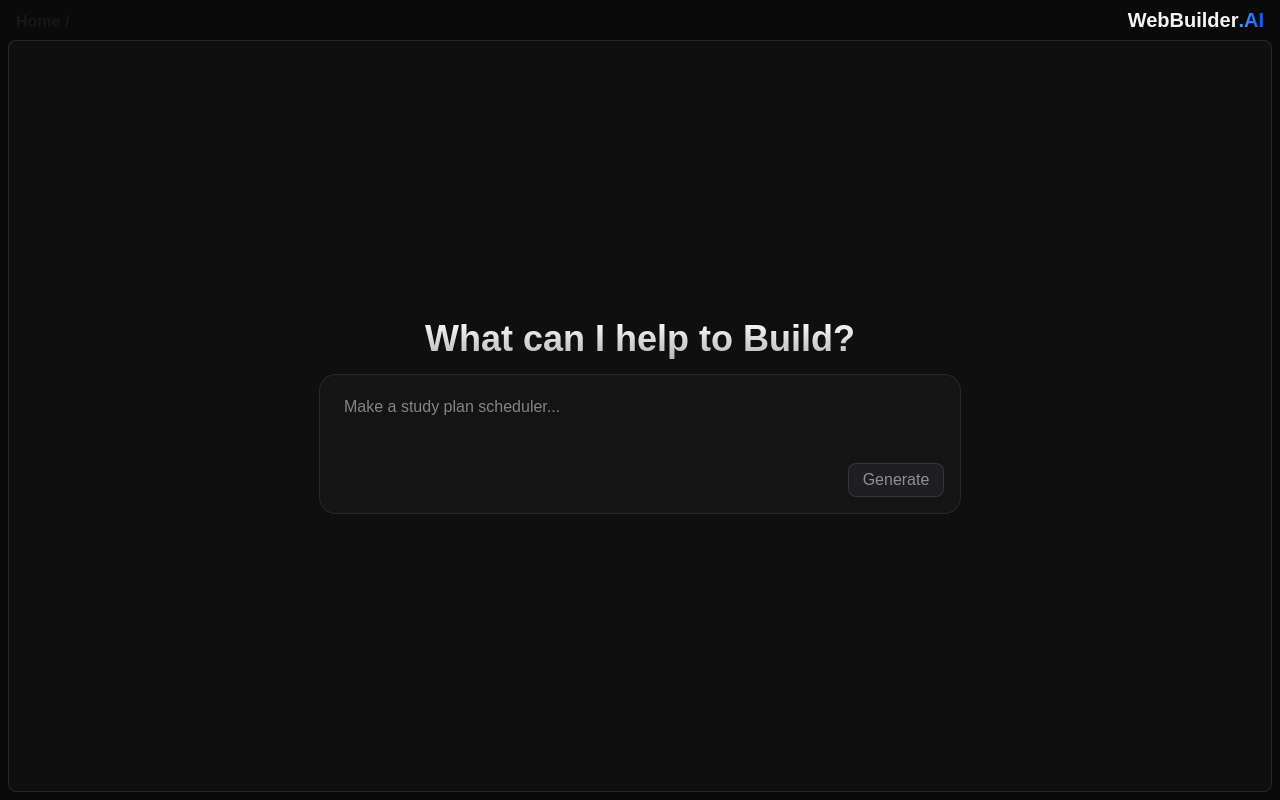
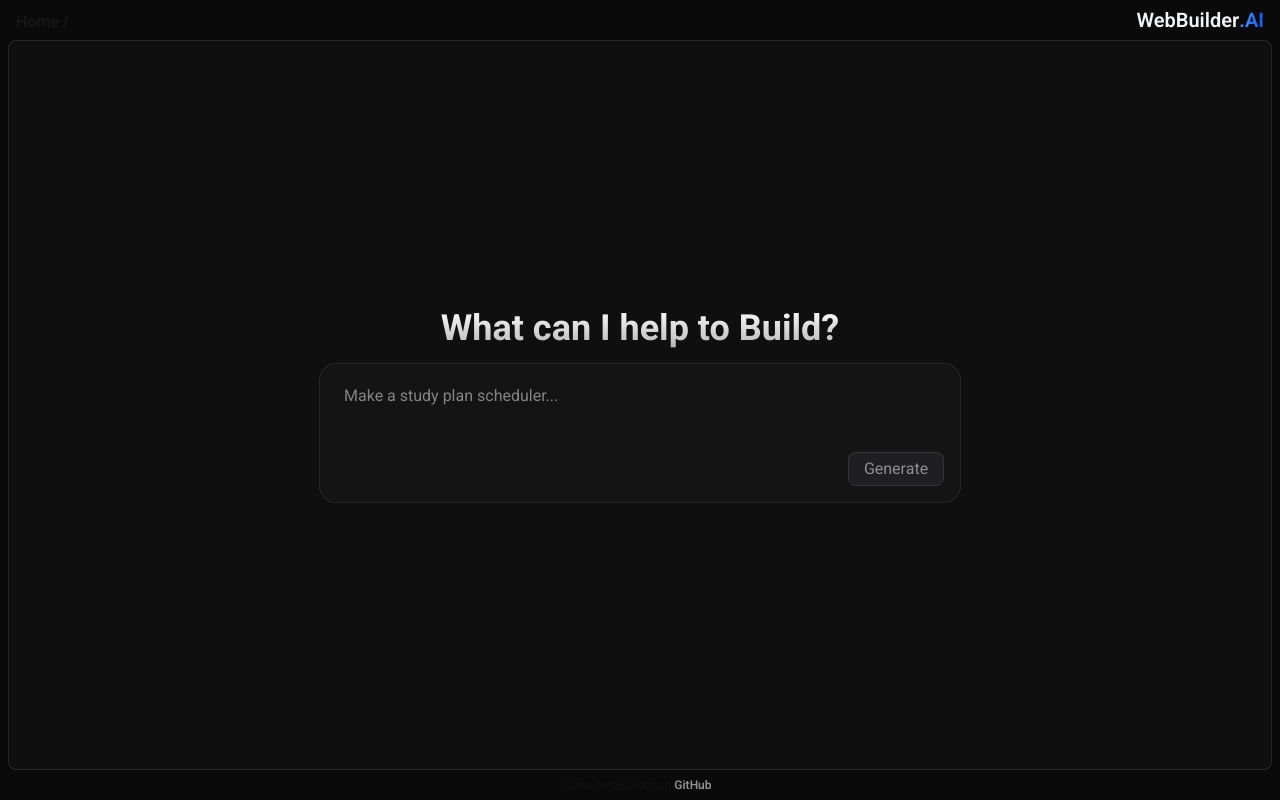
Before and after one commit to basith-ahmed/web-builder, a Next.js app in the folder frontend/: page / in a window 1280 px wide. Built offline with nearby package versions, Linux system fonts and the light colour scheme.

Commit message:
feat: utility updates and ui changes

```diff
--- a/frontend/src/app/builder/page.tsx
+++ b/frontend/src/app/builder/page.tsx
@@ -270,6 +270,12 @@ function BuilderContent() {
               value={userPrompt}
               onChange={(e) => setUserPrompt(e.target.value)}
               placeholder="Add a new feature..."
+              onKeyDown={(e) => {
+                if (e.key === "Enter" && !e.shiftKey) {
+                  e.preventDefault();
+                  handleSend();
+                }
+              }}
               className="resize-none py-3 px-4 w-full text-gray-100 bg-transparent focus:ring-0 focus:outline-none"
             />
             <button
--- a/frontend/src/app/globals.css
+++ b/frontend/src/app/globals.css
@@ -1,3 +1,4 @@
+@import url('https://fonts.googleapis.com/css2?family=Roboto:ital,wght@0,100..900;1,100..900&display=swap');
 @import "tailwindcss";
 
 :root {
@@ -22,7 +23,13 @@
 body {
   background: var(--background);
   color: var(--foreground);
-  font-family: Arial, Helvetica, sans-serif;
+  font-family: "Roboto";
+  font-family: "Roboto", sans-serif;
+  font-optical-sizing: auto;
+  font-weight: 400;
+  font-style: normal;
+  font-variation-settings:
+    "wdth" 100;
 }
 
 ::-webkit-scrollbar {
--- a/frontend/src/app/page.tsx
+++ b/frontend/src/app/page.tsx
@@ -18,7 +18,9 @@ export default function Home() {
     <div className="h-screen flex flex-col items-center justify-center bg-[#0a0a0a]">
       <header className="flex w-full justify-between items-center border-white/10 px-4 py-1.5">
         <p className="mt-1 truncate max-w-96 text-md">
-          <a href="" className="mr-1 font-semibold">Home /</a>
+          <a href="" className="mr-1 font-semibold">
+            Home /
+          </a>
         </p>
         <h1 className="flex items-center text-xl font-semibold text-gray-100">
           WebBuilder
@@ -27,7 +29,7 @@ export default function Home() {
           </span>
         </h1>
       </header>
-      <div className="h-full w-full p-2 pt-0 flex items-center justify-center">
+      <div className="h-full w-full p-2 pb-0 pt-0 flex items-center justify-center">
         <div className="space-y-4 w-full h-full bg-[#0f0f10] border border-white/10 rounded-lg flex flex-col items-center justify-center">
           <h1 className="font-bold text-4xl text-transparent bg-clip-text bg-gradient-to-b from-white to-white/70">
             What can I help to Build?
@@ -40,6 +42,12 @@ export default function Home() {
               value={prompt}
               onChange={(e) => setPrompt(e.target.value)}
               placeholder="Make a study plan scheduler..."
+              onKeyDown={(e) => {
+                if (e.key === "Enter" && !e.shiftKey) {
+                  e.preventDefault();
+                  handleSubmit(e as any);
+                }
+              }}
               className="resize-none py-3 px-4 w-full text-gray-100 bg-transparent focus:ring-0 focus:outline-none"
             />
             <button
@@ -55,6 +63,16 @@ export default function Home() {
           </form>
         </div>
       </div>
+      <div className="text-center text-[12px] my-1.5 opacity-55">
+        View WebBuilder on{" "}
+        <a
+          href="https://github.com/basith-ahmed/web-builder"
+          className="text-white font-semibold hover:underline"
+        >
+          GitHub
+        </a>
+        .
+      </div>
     </div>
   );
 }
--- a/frontend/src/components/CodeEditor.tsx
+++ b/frontend/src/components/CodeEditor.tsx
@@ -9,8 +9,8 @@ interface CodeEditorProps {
 export function CodeEditor({ file }: CodeEditorProps) {
   if (!file) {
     return (
-      <div className="h-full w-full flex items-center justify-center text-gray-400">
-        Select a file to view its contents
+      <div className="h-full w-full flex items-center justify-center text-white/50">
+        Select a file to view its contents.
       </div>
     );
   }
--- a/frontend/src/components/FileExplorer.tsx
+++ b/frontend/src/components/FileExplorer.tsx
@@ -66,10 +66,10 @@ function FileNode({ item, depth, onFileClick }: FileNodeProps) {
 export function FileExplorer({ files, onFileSelect }: FileExplorerProps) {
   return (
     <div className="rounded-lg p-4 h-full overflow-auto bg-[#0a0a0a]">
-      <h2 className="text-lg font-semibold mb-4 flex items-center gap-2 text-gray-100">
+      {/* <h2 className="text-lg font-semibold mb-4 flex items-center gap-2 text-gray-100">
         <FolderTree className="w-5 h-5" />
         File Explorer
-      </h2>
+      </h2> */}
       <div className="space-y-1">
         {files.slice().reverse().map((file, index) => (
           <FileNode
--- a/frontend/src/components/PreviewFrame.tsx
+++ b/frontend/src/components/PreviewFrame.tsx
@@ -41,12 +41,12 @@ export function PreviewFrame({ webContainer }: PreviewFrameProps) {
   }, [main, webContainer]);
 
   return (
-    <div className="h-full flex flex-col items-center justify-center text-gray-400">
+    <div className="h-full flex flex-col items-center justify-center text-white/50">
       {!url && (
-        <div className="text-center flex flex-col items-center justify-center">
-          <LoaderIcon className="animate-spin w-6 h-6" />
-          <p className="mb-2">Loading...</p>
-        </div>
+        <p className="mb-2 flex flex-col items-center gap-0.5">
+        <LoaderIcon className="animate-spin w-6 h-6" />
+          Loading Preview
+        </p>
       )}
       {url && (
         <>
--- a/frontend/src/components/StepsList.tsx
+++ b/frontend/src/components/StepsList.tsx
@@ -11,7 +11,10 @@ export function StepsList({ steps }: StepsListProps) {
     <div className="rounded-lg p-4 h-full overflow-auto mx-8">
       <div className="absolute top-0 left-0 right-0 h-16 z-10 bg-gradient-to-b from-[#0f0f10] to-transparent pointer-events-none" />
       <h2 className="text-lg font-semibold mb-4 text-gray-100 mt-10">
-        Build Steps
+        Building
+        <span className="animate-pulse [animation-delay:0s]">.</span>
+        <span className="animate-pulse [animation-delay:0.2s]">.</span>
+        <span className="animate-pulse [animation-delay:0.4s]">.</span>
       </h2>
       <div className="space-y-4 mb-10">
         {steps.map((step, index) => (
--- a/frontend/src/components/TabView.tsx
+++ b/frontend/src/components/TabView.tsx
@@ -17,7 +17,7 @@ export function TabView({
       <div className="flex h-8 space-x-2 w-fit">
         <button
           onClick={() => onTabChange("code")}
-          className={`flex items-center gap-2 p-2 rounded-md transition-colors ${
+          className={`cursor-pointer flex items-center gap-2 p-2 rounded-md transition-colors ${
             activeTab === "code"
               ? "bg-white/10 text-gray-100"
               : "text-white/80 hover:text-gray-200 hover:bg-white/10"
@@ -28,7 +28,7 @@ export function TabView({
         </button>
         <button
           onClick={() => onTabChange("preview")}
-          className={`flex items-center gap-2 p-2 rounded-md transition-colors ${
+          className={`cursor-pointer flex items-center gap-2 p-2 rounded-md transition-colors ${
             activeTab === "preview"
               ? "bg-white/10 text-gray-100"
               : "text-white/80 hover:text-gray-200 hover:bg-white/10"
```
